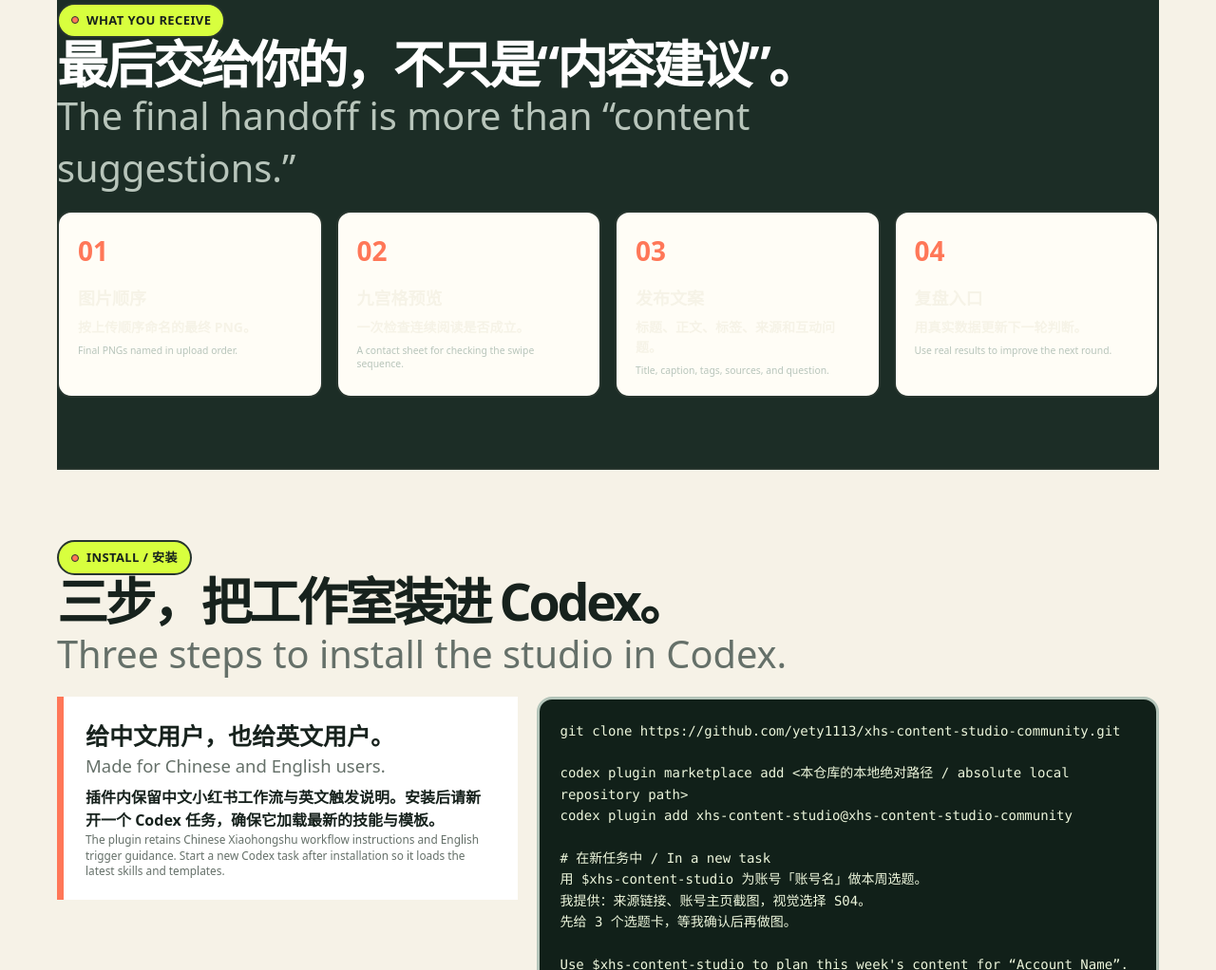
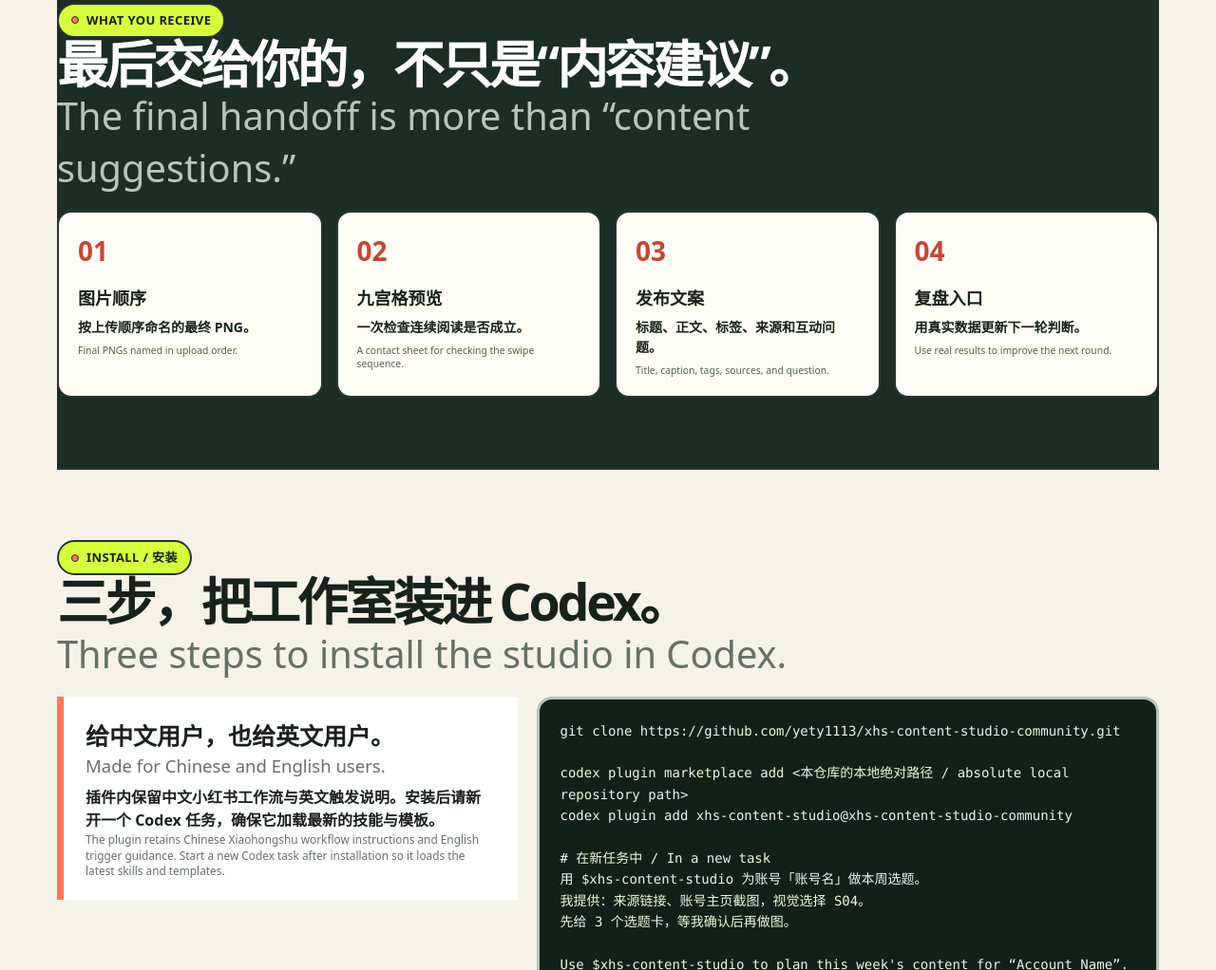
Before and after one commit to yety1113/xhs-content-studio-community, a plain HTML site: page docs/index.html in a window 1280 px wide. Shown: the part 7014-8036 px from the top of the page at 95% size. Drawn offline with Linux system fonts and the light colour scheme.

Commit message:
Fix contrast for delivery cards

```diff
--- a/docs/index.html
+++ b/docs/index.html
@@ -21,7 +21,7 @@
     .topic-grid{display:grid;grid-template-columns:repeat(3,1fr);gap:16px}.topic{min-height:323px;padding:24px;border:2px solid #8ba498;border-radius:18px;background:#294037;position:relative;overflow:hidden}.topic:after{content:"";position:absolute;right:-58px;bottom:-58px;width:170px;height:170px;border:3px solid var(--acid);border-radius:50%;opacity:.35}.topic .topic-code{position:relative;z-index:1;display:inline-block;padding:5px 9px;border:1px solid var(--acid);border-radius:7px;color:var(--acid);font-size:12px;font-weight:900}.topic h3{position:relative;z-index:1;margin:22px 0 9px;color:#fff;font-size:25px;line-height:1.04}.topic p{position:relative;z-index:1;margin:0;color:#dce6d9;font-size:15px;font-weight:600}.topic .en{margin-top:9px}.topic-bottom{position:relative;z-index:1;margin-top:25px;padding-top:12px;border-top:1px solid #8ba498;color:var(--acid);font-size:13px;font-weight:900}
     .visual-wrap{display:grid;grid-template-columns:.86fr 1.14fr;gap:17px}.route-panel{padding:27px;border:3px solid var(--line);border-radius:20px;background:var(--acid)}.route-panel h3{margin:0 0 12px;font-size:29px;line-height:1.05}.route-panel p{margin:0;font-size:16px;font-weight:700}.route-list{display:grid;gap:9px;margin-top:20px}.route{padding:13px;border:2px solid var(--line);border-radius:10px;background:var(--cream);font-size:14px;font-weight:900}.route strong{display:inline-grid;place-items:center;width:24px;height:24px;margin-right:7px;border-radius:5px;background:var(--orange);color:var(--ink)}.style-grid{display:grid;grid-template-columns:repeat(5,1fr);gap:9px}.style{min-height:300px;padding:16px;border:2px solid var(--line);border-radius:16px;position:relative;overflow:hidden}.style:after{content:"";position:absolute;right:-43px;bottom:-48px;width:140px;height:140px;border:3px solid currentColor;border-radius:50%;opacity:.35}.style b{font-size:12px}.style h3{position:relative;z-index:1;margin:18px 0 9px;font-size:21px;line-height:1.03}.style p{position:relative;z-index:1;margin:0;font-size:13px;font-weight:700}.style .en{color:inherit;opacity:.73;font-size:.85em}.s01{color:#16718a;background:#faffff}.s02{color:#855020;background:#f7e5ac}.s03{color:#d7f942;background:#12152a}.s04{color:#f7f2de;background:#101514}.s05{color:#f5a11b;background:#080909}
     .xhs-layout{display:grid;grid-template-columns:.8fr 1.2fr;gap:20px;align-items:stretch}.phone{padding:14px;border:3px solid var(--line);border-radius:30px;background:#17231d;box-shadow:11px 11px 0 var(--orange)}.screen{height:100%;min-height:475px;padding:18px;border-radius:20px;background:#f9f4e7}.screen-top{display:flex;justify-content:space-between;font-size:12px;font-weight:900}.cover{position:relative;height:190px;margin-top:16px;padding:18px;border:2px solid var(--line);border-radius:15px;overflow:hidden;background:#1c2d26;color:#fff}.cover:after{content:"●  ●  ●";position:absolute;right:12px;bottom:10px;color:var(--acid);font-size:23px;letter-spacing:2px}.cover small{color:var(--acid);font-weight:900}.cover h3{margin:20px 0 0;font-size:29px;line-height:1.02}.slide-lines{display:grid;gap:10px;margin-top:13px}.slide-line{padding:11px;border:2px solid var(--line);border-radius:10px;background:#fff;font-size:13px;font-weight:800}.slide-line strong{display:inline-block;width:24px;color:var(--orange)}.mobile-note{padding:27px;border:2px solid var(--line);border-radius:20px;background:#fff}.mobile-note h3{margin:0 0 15px;font-size:31px;line-height:1.05}.checklist{margin:0;padding:0;list-style:none}.checklist li{padding:11px 0;border-top:1px solid #c6d0c7;font-weight:750}.checklist li:first-child{border-top:0}.checklist li:before{content:"✓";display:inline-block;width:25px;color:var(--orange);font-weight:900}
-    .delivery{display:grid;grid-template-columns:repeat(4,1fr);gap:14px}.delivery-card{padding:20px;border:2px solid var(--line);border-radius:15px;background:var(--cream)}.delivery-card b{font-size:28px;color:var(--orange)}.delivery-card h3{margin:15px 0 8px;font-size:18px}.delivery-card p{margin:0;font-size:14px;font-weight:600}.delivery-card .en{margin-top:6px}
+    .delivery{display:grid;grid-template-columns:repeat(4,1fr);gap:14px}.delivery-card{padding:20px;border:2px solid var(--line);border-radius:15px;background:var(--cream);color:var(--ink)}.delivery-card b{font-size:28px;color:#c64635}.delivery-card h3{margin:15px 0 8px;font-size:18px}.delivery-card p{margin:0;font-size:14px;font-weight:600}.delivery-card .en{margin-top:6px}.dark .delivery-card .en{color:#52615b}
     .install{display:grid;grid-template-columns:.85fr 1.15fr;gap:20px;align-items:start}.install-note{padding:23px;border-left:7px solid var(--orange);background:#fff}.install-note h3{margin:0 0 10px;font-size:25px}.install-note p{margin:0;font-weight:650}.code{padding:22px;border:3px solid #b4c5ba;border-radius:16px;background:#112019;color:#edf6dc;font-family:ui-monospace,Consolas,monospace;white-space:pre-wrap;overflow:auto;font-size:14px;line-height:1.6}.faq{display:grid;grid-template-columns:repeat(2,1fr);gap:12px}.faq-item{padding:18px;border:2px solid var(--line);border-radius:13px;background:#fff}.faq-item h3{margin:0 0 8px;font-size:17px}.faq-item p{margin:0;font-size:14px;font-weight:600}.footer{padding:34px 0 52px;border-top:2px solid var(--line);font-size:14px;color:var(--muted)}.footer a{color:inherit}
     @media(max-width:900px){.hero,.custom-grid,.visual-wrap,.xhs-layout,.install{grid-template-columns:1fr}.flow{grid-template-columns:repeat(4,1fr)}.flow-item:nth-child(4):after{display:none}.style-grid{grid-template-columns:repeat(5,1fr)}.hero-board{min-height:340px}}@media(max-width:680px){.wrap{width:min(100% - 28px,1160px)}.nav-links a:not(:last-child){display:none}.hero{padding:40px 0 54px;gap:28px}.hero h1{font-size:49px}.advantage-grid,.topic-grid,.delivery{grid-template-columns:1fr}.flow{grid-template-columns:repeat(2,1fr)}.flow-item:nth-child(2n):after{display:none}.custom-map{grid-template-columns:1fr}.style-grid{grid-template-columns:repeat(2,1fr)}.style{min-height:210px}.style:last-child{grid-column:span 2}.phone .screen{min-height:400px}.faq{grid-template-columns:1fr}}
   </style>
```
